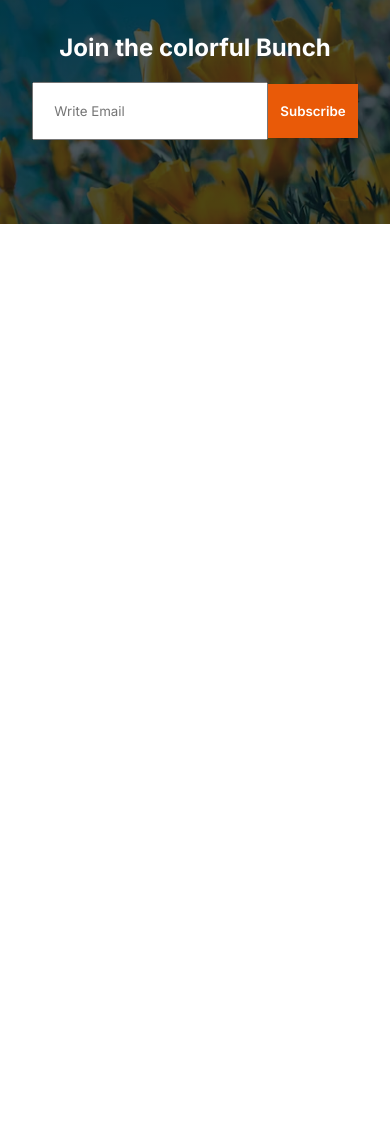
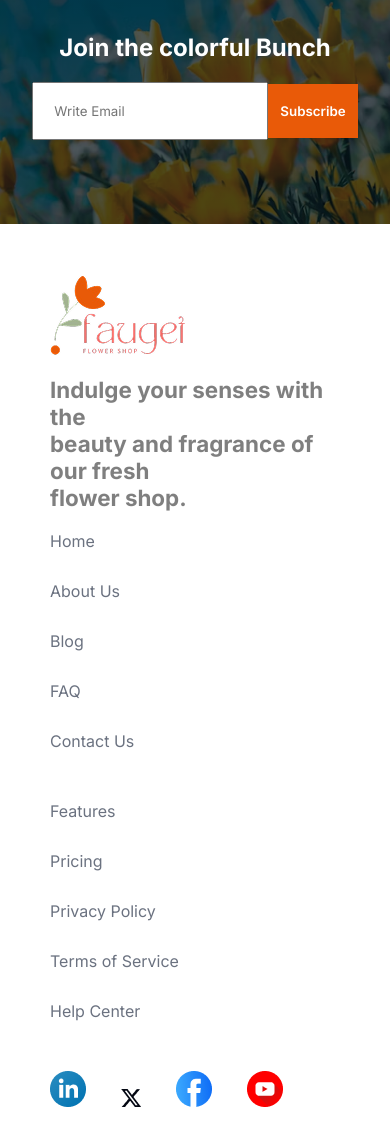
Before and after one commit to Topurayhan554/B12-responsive-flowers, a plain HTML site: page index.html in a window 390 px wide. Shown: the part 5230-6376 px from the top of the page. Before the commit the page ends 5454 px from the top, so only its background shows below. Drawn offline with Linux system fonts and the light colour scheme.

Commit message:
added footer and all section done, responsive design done

```diff
--- a/index.html
+++ b/index.html
@@ -218,5 +218,45 @@
         </div>
       </section>
     </main>
+
+    <!-- footer section -->
+    <footer>
+      <div class="logo-parent">
+        <img src="assets/logo.png" alt="" />
+        <p>
+          Indulge your senses with the <br />
+          beauty and fragrance of our fresh <br />
+          flower shop.
+        </p>
+      </div>
+      <div>
+        <ul>
+          <li><a href="">Home</a></li>
+          <li><a href="">About Us</a></li>
+          <li><a href="">Blog</a></li>
+          <li><a href="">FAQ</a></li>
+          <li><a href="">Contact Us</a></li>
+        </ul>
+      </div>
+      <div>
+        <ul>
+          <li><a href="">Features</a></li>
+          <li><a href="">Pricing</a></li>
+          <li><a href="">Privacy Policy</a></li>
+          <li><a href="">Terms of Service</a></li>
+          <li><a href="">Help Center</a></li>
+        </ul>
+      </div>
+
+      <div class="icon-parent">
+        <div>
+          <img src="assets/icon-linkedin.png" alt="" />
+
+          <img src="assets/icon-twitter.png" alt="" />
+          <img src="assets/icon-facebook.png" alt="" />
+          <img src="assets/icon-youtube.png" alt="" />
+        </div>
+      </div>
+    </footer>
   </body>
 </html>
--- a/responsive.css
+++ b/responsive.css
@@ -82,4 +82,11 @@
   .join-container h3 {
     font-size: 1.5rem;
   }
+
+  /* footer */
+  footer {
+    flex-direction: column;
+    gap: 20px;
+    width: 100%;
+  }
 }
--- a/style.css
+++ b/style.css
@@ -274,3 +274,35 @@ nav {
   padding: 19px 53px;
   border: none;
 }
+
+/* footer style */
+footer {
+  display: flex;
+  justify-content: center;
+  gap: 100px;
+  padding: 50px;
+}
+
+.logo-parent p {
+  font-size: 1.4rem;
+  font-weight: 700;
+  color: #00000080;
+  margin-top: 15px;
+}
+
+footer ul li {
+  list-style: none;
+  margin-bottom: 30px;
+}
+footer ul li a {
+  text-decoration: none;
+  color: #6b7280;
+}
+
+.icon-parent {
+  display: flex;
+}
+
+.icon-parent img {
+  margin-right: 30px;
+}
```
